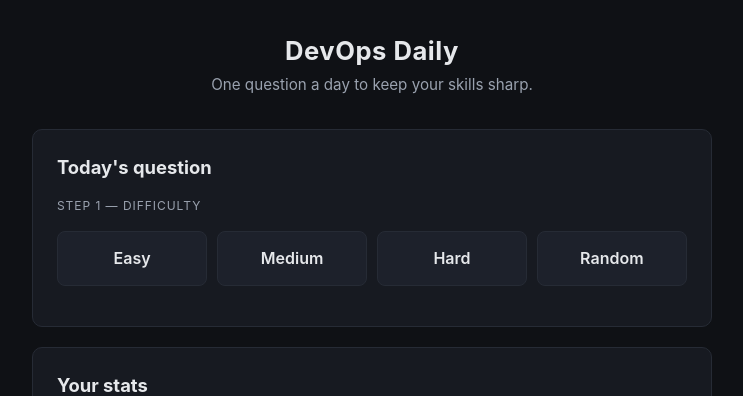
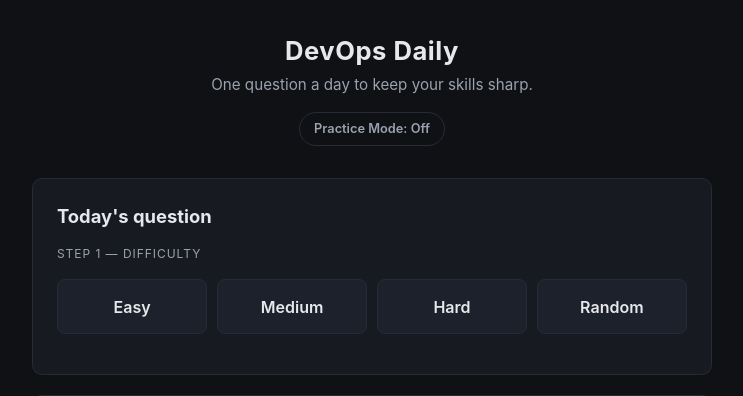
Before and after one commit to JGGHalfhide/devops-daily, a FastAPI app: page / in a window 1280 px wide. Shown: the top 396 px of the page, without its empty margins (268-1011 px from the left). Run offline with FastAPI, Linux system fonts and the light colour scheme; data that the repository does not hold is empty.

Commit message:
added unlimited mode feature

```diff
--- a/main.py
+++ b/main.py
@@ -202,11 +202,11 @@
 # ── GET /api/state ───────────────────────────────────────────────────────────
 
 @app.get("/api/state")
-def get_state():
+def get_state(practice: bool = False):
     with get_conn() as conn:
         attempts = _all_attempts(conn)
         today_attempt = _todays_attempt(attempts)
-        if not today_attempt:
+        if not today_attempt or practice:
             return {"locked": False}
 
         row = conn.execute(
@@ -247,14 +247,14 @@
 # ── GET /api/question ────────────────────────────────────────────────────────
 
 @app.get("/api/question")
-def get_question(difficulty: str = "random", topic: str = "Random"):
+def get_question(difficulty: str = "random", topic: str = "Random", practice: bool = False):
     difficulty = difficulty.lower()
     if difficulty not in DIFFICULTIES + ["random"]:
         raise HTTPException(status_code=400, detail="Invalid difficulty")
 
     with get_conn() as conn:
         attempts = _all_attempts(conn)
-        if _todays_attempt(attempts):
+        if _todays_attempt(attempts) and not practice:
             raise HTTPException(status_code=409, detail="Already answered today")
 
         resolved_topic = None
@@ -304,13 +304,14 @@
 class AnswerPayload(BaseModel):
     question_id: int
     user_answer: str
+    practice: bool = False
 
 
 @app.post("/api/answer")
 def post_answer(payload: AnswerPayload):
     with get_conn() as conn:
         attempts = _all_attempts(conn)
-        if _todays_attempt(attempts):
+        if _todays_attempt(attempts) and not payload.practice:
             raise HTTPException(status_code=409, detail="Already answered today")
 
         row = conn.execute(
--- a/static/app.js
+++ b/static/app.js
@@ -4,6 +4,7 @@
 const state = {
   difficulty: null,
   topic: null,
+  practice: localStorage.getItem('practiceMode') === '1',
 };
 
 async function api(path, opts) {
@@ -37,13 +38,41 @@
 // ── init ─────────────────────────────────────────────────────────────────────
 
 async function init() {
-  const [stateData, stats] = await Promise.all([api('/api/state'), api('/api/stats')]);
+  const [stateData, stats] = await Promise.all([
+    api('/api/state' + (state.practice ? '?practice=1' : '')),
+    api('/api/stats'),
+  ]);
   if (stateData.locked) {
     renderLocked(stateData, stats);
   } else {
     renderSelector(stats);
   }
 }
+
+function boot() {
+  init().catch(err => {
+    clear();
+    app.appendChild(el('div', { class: 'panel error-text' }, 'Failed to load: ' + err.message));
+  });
+}
+
+// ── practice mode toggle ─────────────────────────────────────────────────────
+
+const practiceToggle = document.getElementById('practice-toggle');
+
+function updatePracticeToggleUI() {
+  practiceToggle.textContent = `Practice Mode: ${state.practice ? 'On' : 'Off'}`;
+  practiceToggle.classList.toggle('active', state.practice);
+}
+
+practiceToggle.addEventListener('click', () => {
+  state.practice = !state.practice;
+  localStorage.setItem('practiceMode', state.practice ? '1' : '0');
+  updatePracticeToggleUI();
+  boot();
+});
+
+updatePracticeToggleUI();
 
 // ── locked view ──────────────────────────────────────────────────────────────
 
@@ -209,7 +238,8 @@
   state.topic = topic;
   try {
     const question = await api(
-      `/api/question?difficulty=${encodeURIComponent(state.difficulty)}&topic=${encodeURIComponent(topic)}`
+      `/api/question?difficulty=${encodeURIComponent(state.difficulty)}&topic=${encodeURIComponent(topic)}` +
+      (state.practice ? '&practice=1' : '')
     );
     renderQuestion(question);
   } catch (e) {
@@ -325,7 +355,7 @@
       const result = await api('/api/answer', {
         method: 'POST',
         headers: { 'Content-Type': 'application/json' },
-        body: JSON.stringify({ question_id: q.id, user_answer: answer }),
+        body: JSON.stringify({ question_id: q.id, user_answer: answer, practice: state.practice }),
       });
       renderResult(q, answer, result);
     } catch (e) {
@@ -351,21 +381,27 @@
   panel.appendChild(resultDetail('Correct answer', formatAnswer(result.correct_answer, q.type)));
   if (result.explanation) panel.appendChild(resultDetail('Explanation', result.explanation));
   if (result.llm_feedback) panel.appendChild(resultDetail('Feedback', result.llm_feedback));
-  panel.appendChild(el('p', { class: 'spinner-text' }, "That's your one question for today — see you tomorrow."));
 
-  const countdownSlot = el('div', {});
-  panel.appendChild(countdownSlot);
+  if (state.practice) {
+    panel.appendChild(el('p', { class: 'spinner-text' }, 'Practice mode is on — answer another whenever you like.'));
+    const nextBtn = el('button', { class: 'btn' }, 'Next question');
+    nextBtn.style.marginTop = '0.5rem';
+    nextBtn.addEventListener('click', () => {
+      api('/api/stats').then(renderSelector).catch(() => renderSelector({ by_difficulty: {}, by_topic: {} }));
+    });
+    panel.appendChild(nextBtn);
+  } else {
+    panel.appendChild(el('p', { class: 'spinner-text' }, "That's your one question for today — see you tomorrow."));
+    const countdownSlot = el('div', {});
+    panel.appendChild(countdownSlot);
+    api('/api/state').then(stateData => {
+      if (stateData.locked) countdownSlot.appendChild(makeCountdownEl(stateData.seconds_until_reset));
+    }).catch(() => {});
+  }
 
   app.appendChild(panel);
-
-  api('/api/state').then(stateData => {
-    if (stateData.locked) countdownSlot.appendChild(makeCountdownEl(stateData.seconds_until_reset));
-  }).catch(() => {});
 
   api('/api/stats').then(stats => app.appendChild(renderStatsPanel(stats))).catch(() => {});
 }
 
-init().catch(err => {
-  clear();
-  app.appendChild(el('div', { class: 'panel error-text' }, 'Failed to load: ' + err.message));
-});
+boot();
--- a/static/style.css
+++ b/static/style.css
@@ -43,6 +43,25 @@
   color: var(--text-dim);
   margin: 0;
   font-size: 0.95rem;
+}
+
+.practice-toggle {
+  margin-top: 0.9rem;
+  background: transparent;
+  color: var(--text-dim);
+  border: 1px solid var(--panel-border);
+  border-radius: 999px;
+  padding: 0.4rem 0.9rem;
+  font-size: 0.8rem;
+  font-weight: 600;
+}
+
+.practice-toggle:hover { border-color: var(--accent); }
+
+.practice-toggle.active {
+  color: var(--accent);
+  border-color: var(--accent);
+  background: var(--accent-dim);
 }
 
 .panel {
--- a/templates/index.html
+++ b/templates/index.html
@@ -11,6 +11,7 @@
     <header class="page-header">
       <h1>DevOps&nbsp;Daily</h1>
       <p class="tagline">One question a day to keep your skills sharp.</p>
+      <button id="practice-toggle" class="practice-toggle">Practice Mode: Off</button>
     </header>
 
     <main id="app" class="app">
```
